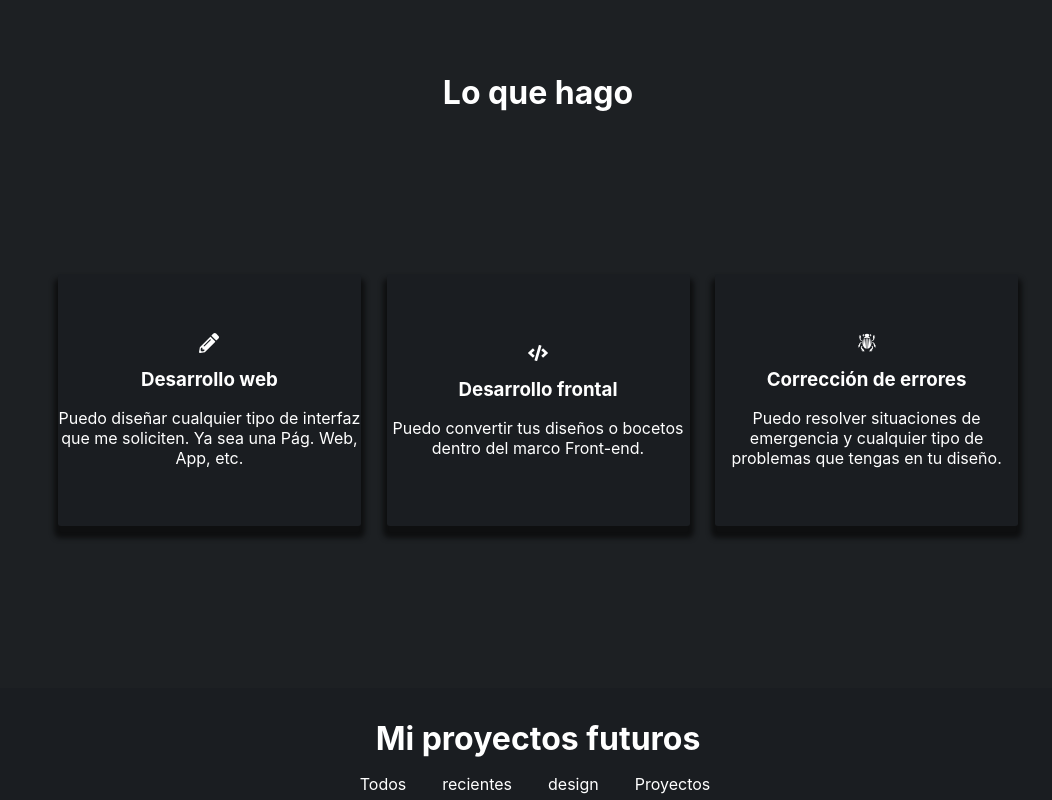
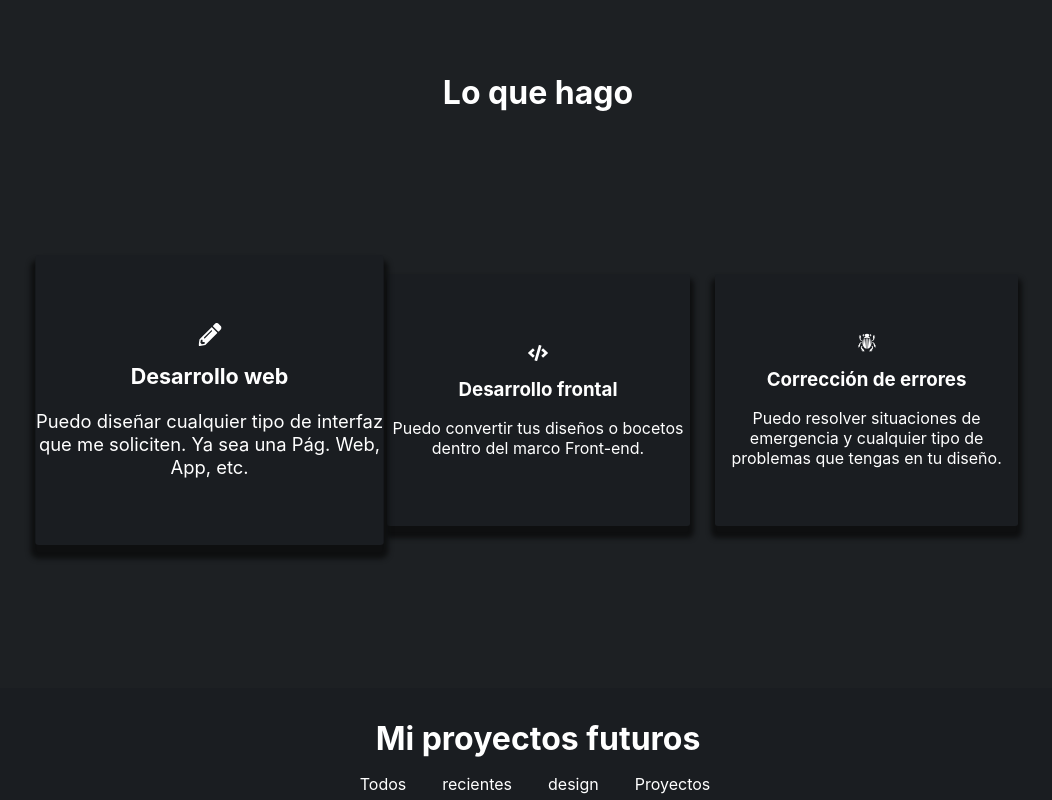
Before and after one commit to Lcdiego/Portfolio, a React (Create React App) app: page / in a window 1280 px wide. In both pictures the pointer is over the element 311 px from the left and 2736 px from the top of the page. Shown: the part 2336-3136 px from the top of the page, without its empty margins (102-1154 px from the left). Built offline with nearby package versions, Linux system fonts and the light colour scheme; a web font is replaced by a local one.

Commit message:
Comentarios

```diff
--- a/src/components/TP-Porfolio/Proyectos/Proyecto.css
+++ b/src/components/TP-Porfolio/Proyectos/Proyecto.css
@@ -23,6 +23,7 @@ height: 112vh;
 }
 .menuProyecto:hover{
     background-color:rgb(166,175,184,0.3) ;
+
 }
 .contenedor_a{
     width: 100vw;
--- a/src/components/TP-Porfolio/Servicios/Servicios.css
+++ b/src/components/TP-Porfolio/Servicios/Servicios.css
@@ -36,6 +36,7 @@
     flex-direction: column;
     justify-content: center;
     align-items: center;
+    transition: 1s;
 
 
 }
@@ -58,6 +59,7 @@
 
 .contenedorEtiqueas:hover{
     transform: scale(1.15);
+    transition: 1s;
 }
 .iconoEtiquetas{
     font-size: 20px;
```
